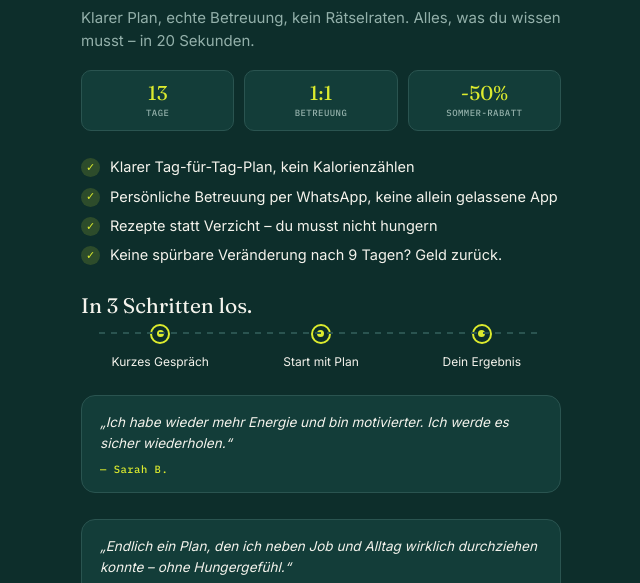
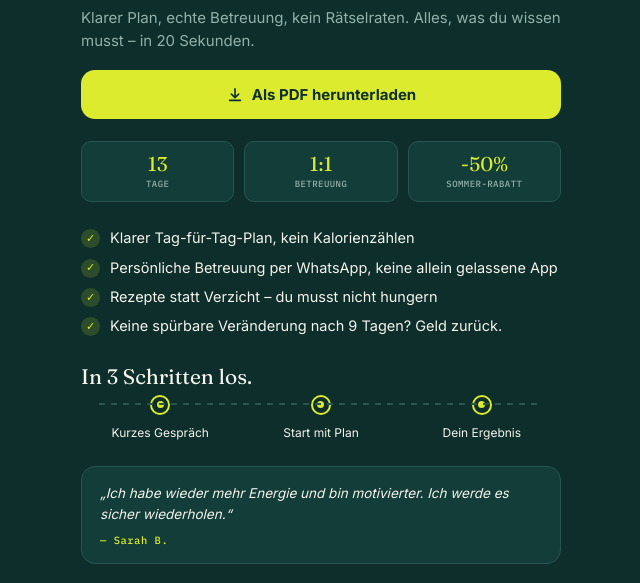
Before and after one commit to dominikaichholzer-svg/the-human-health-guide, a plain HTML site: page c9-30tage-quick-landingpage.html in a window 1280 px wide. Shown: the part 168-751 px from the top of the page, without its empty margins (319-959 px from the left). Drawn offline with Linux system fonts and the light colour scheme.

Commit message:
Add PDF download buttons and PDFs for Punktetabelle and C9 landing page

```diff
--- a/c9-30tage-quick-landingpage.html
+++ b/c9-30tage-quick-landingpage.html
@@ -36,6 +36,28 @@
   h1.hero{ font-family: var(--serif); font-weight: 400; font-size: 32px; line-height: 1.12; margin: 0 0 10px; }
   h1.hero em{ font-style: italic; font-weight:500; color: var(--gold); }
   .lede{ color: var(--ink-muted); font-size: 15px; line-height:1.55; margin-bottom: 18px; }
+
+  .btn{
+    display:inline-flex;
+    align-items:center;
+    justify-content:center;
+    gap:8px;
+    width:100%;
+    padding: 15px 22px;
+    background: var(--gold);
+    color: #0D2E2B;
+    border:none;
+    border-radius: var(--radius);
+    font-family: var(--sans);
+    font-weight: 700;
+    font-size: 15px;
+    text-decoration:none;
+    cursor:pointer;
+    transition: transform 0.15s ease, background 0.15s ease;
+    margin-bottom: 22px;
+  }
+  .btn:hover{ transform: translateY(-1px); background:#E8F259; }
+  .btn:active{ transform: translateY(0); }
 
   /* quick facts */
   .facts{ display:flex; gap:10px; margin-bottom: 26px; }
@@ -93,6 +115,15 @@
   .btn-video svg{ flex-shrink:0; }
 
   footer.legal{ margin-top: 24px; padding-top: 16px; border-top: 1px solid var(--hairline); font-size: 10.5px; color: #5C8B84; line-height:1.5; text-align:center; }
+
+  @media print{
+    html, body{ min-height: 0; height: auto; }
+    body{ padding: 16px 16px 18px; }
+    .fact, .testimonial, .point{ break-inside: avoid; }
+    section{ break-inside: avoid; }
+    .final-cta{ break-inside: avoid; }
+    .btn{ display:none; }
+  }
 </style>
 </head>
 <body>
@@ -106,6 +137,11 @@
   <div class="eyebrow">DIE KURZFASSUNG</div>
   <h1 class="hero">In 13 Tagen <em>spürbar</em> verändert.</h1>
   <p class="lede">Klarer Plan, echte Betreuung, kein Rätselraten. Alles, was du wissen musst – in 20 Sekunden.</p>
+
+  <a class="btn" href="/c9-30tage-quick-landingpage.pdf" download>
+    <svg width="18" height="18" viewBox="0 0 20 20" fill="none" xmlns="http://www.w3.org/2000/svg"><path d="M10 3V13M10 13L6 9M10 13L14 9M4 16H16" stroke="#0D2E2B" stroke-width="1.8" stroke-linecap="round" stroke-linejoin="round"/></svg>
+    Als PDF herunterladen
+  </a>
 
   <div class="facts">
     <div class="fact"><div class="n">13</div><div class="l">Tage</div></div>
```
Also changed, not shown: punktetabelle.html (+35 -0 lines), 2 other files.
